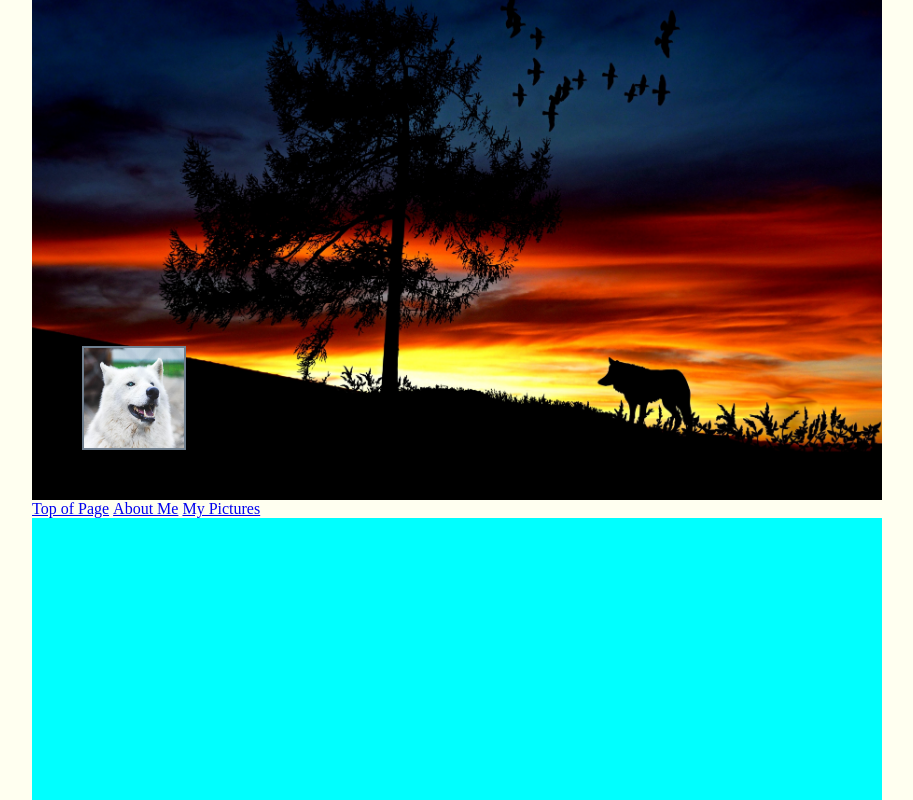
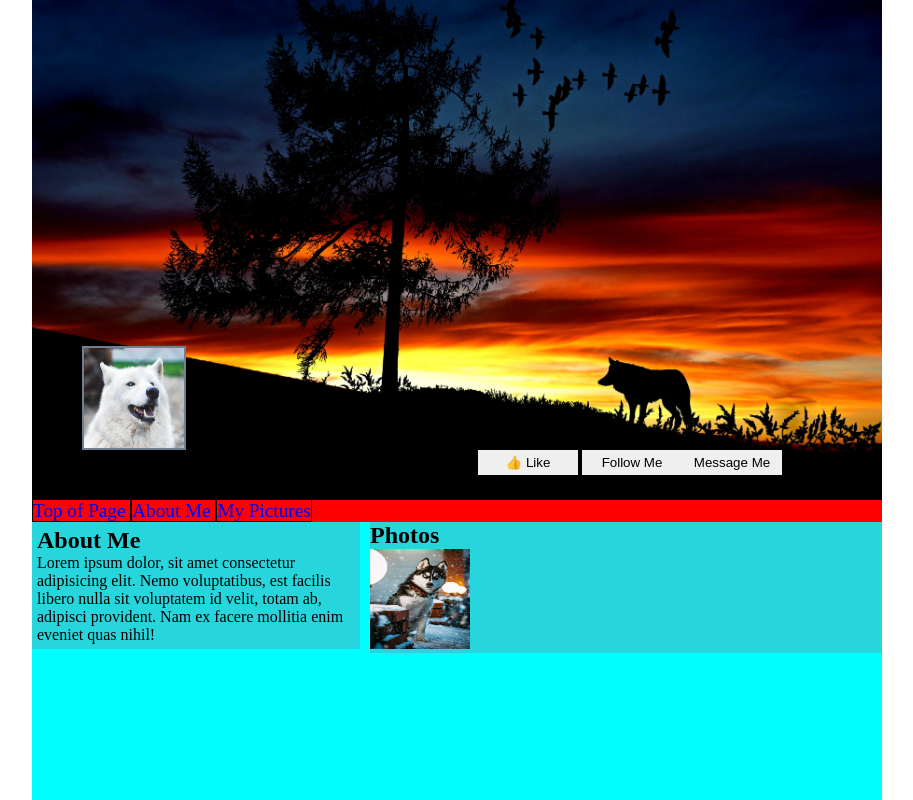
Before and after one commit to variandra/social-networking-site, a plain HTML site: page index.html in a window 1280 px wide. Shown: the top 800 px of the page, without its empty margins (183-1096 px from the left). Drawn offline with Linux system fonts and the light colour scheme.

Commit message:
Finshed mock up. send to client for final review

```diff
--- a/css/styles.css
+++ b/css/styles.css
@@ -2,12 +2,11 @@
     box-sizing: border-box;
     padding: 0;
     margin: 0;
-    background-color: ivory;
 }
 
 main{
     width: 850px;
-    height: 10000px;
+    height: 1000px;
     margin: auto;
     background-color: aqua;
 }
@@ -32,13 +31,52 @@ main{
     width: 100px;
     height: 100px;
 }
+.contact{
+    position: absolute;
+    bottom: 25px;
+    right: 100px;
+}
+.contactButtons{
+    height: 25px;
+    width: 100px;
+    border: none;
+}
 nav{
     position: sticky;
     top: 0;
-    background-color: gray;
+    background-color: red;
+}
+nav ul{
+    position: relative;
+    width: 500px;
+    font-size: larger;
+    right: 0;
 }
 .mainNav li{
-
     display: inline;
     list-style: none;
+    border:1px solid black;
 }
+li a:link{
+    margin: auto;
+    text-decoration: none;
+
+}
+.left{
+    width: 328px;
+    float: left;
+    background-color:  rgba(220, 20, 60, 0.178);
+    border: 5px solid rgba(0, 0, 0, 0);
+}
+.right{
+    width: 512px;
+    float: right;
+    background-color: rgba(220, 20, 60, 0.178);
+}
+
+
+
+.album img{
+    width: 100px;
+    height: 100px;
+}
--- a/index.html
+++ b/index.html
@@ -10,14 +10,20 @@
 <body>
 
     <main id="top">
-        <div class="pos">
+        <header class="pos">
             <section class="hero">
                     <div class="profilePicture">
                         <img src="./images/wolfProfile.JPG" alt="Proud Wolf">
                     </div>
+                    <div class="contact">
+                        <button class="contactButtons">&#128077 Like</button>
+                        <button class="contactButtons">Follow Me</button><!--
+                        --><button class="contactButtons">Message Me</button><!---->
 
+                    </div>
             </section>
-        </div>
+
+        </header>
             <nav>
                 <ul class="mainNav">
                     <li>
@@ -32,6 +38,27 @@
                 </ul>
             </nav>
 
+            <section class="left">
+                <h1 id="about">
+                    About Me
+                </h1>
+                <p>Lorem ipsum dolor, sit amet consectetur adipisicing elit. Nemo voluptatibus, est facilis libero nulla sit voluptatem id velit, totam ab, adipisci provident. Nam ex facere mollitia enim eveniet quas nihil!</p>
+
+            </section>
+            <section class="right">
+                <h1 id="photos">
+                    Photos
+                </h1>
+                <div class="album">
+                    <img src="./images/sillyWolf.jpeg" alt="Silly Wolf">
+                </div>
+
+
+            </section>
+
+
+
+
     </main>
 
 </body>
```
Also changed, not shown: images/sillyWolf.jpeg (added).
